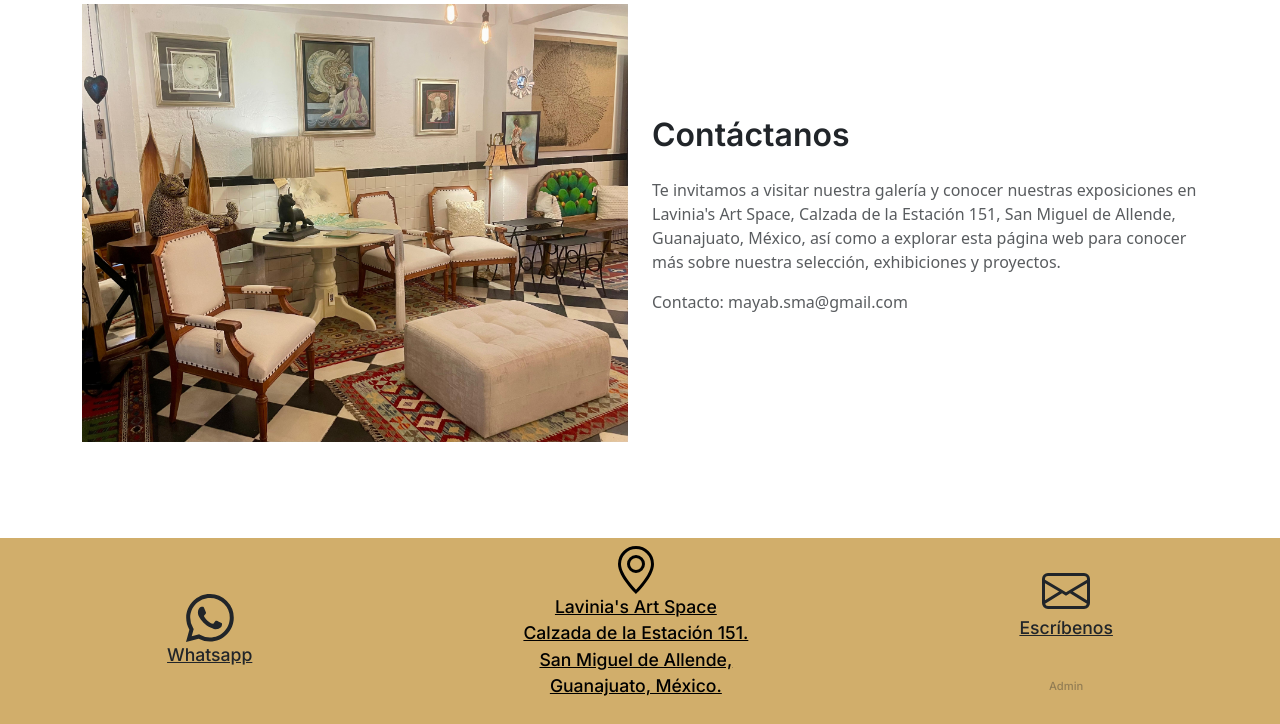
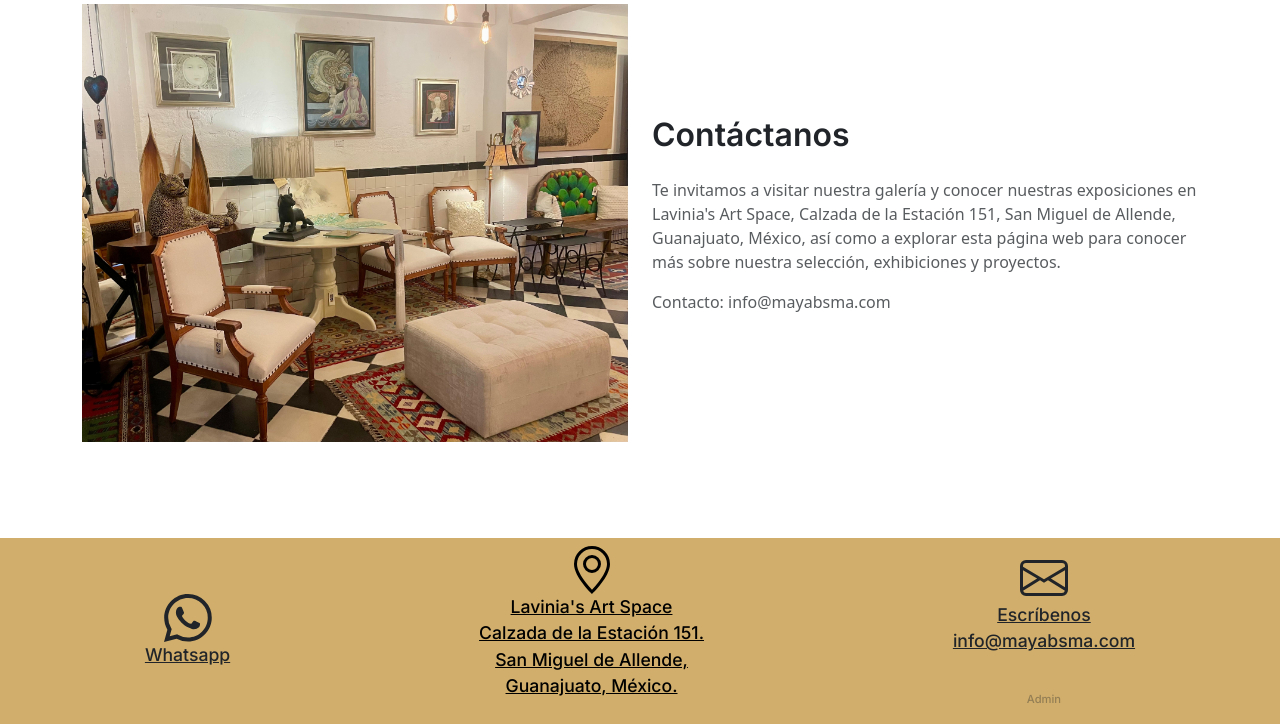
Before and after one commit to salva17ga/Mayab-app, a Django app: page /about in a window 1280 px wide. Shown: the part 1869-2593 px from the top of the page. Run offline with Django 5.2, Linux system fonts and the light colour scheme.

Commit message:
mail corrected to @mayabsma.com domain

```diff
--- a/apps/portal/templates/portal/about.html
+++ b/apps/portal/templates/portal/about.html
@@ -139,7 +139,7 @@
             </p>
 
             <p class="text-muted">
-                Contacto: mayab.sma@gmail.com
+                Contacto: info@mayabsma.com
             </p>
 
 
--- a/templates/base.html
+++ b/templates/base.html
@@ -104,7 +104,7 @@
     </div>
 
     <div class="footer-element">
-      <a href="mailto:mayab.sma@gmail.com" style="color: inherit">
+      <a href="info@mayabsma.com" style="color: inherit">
         <div class="footer-icon">
           <svg xmlns="http://www.w3.org/2000/svg" fill="currentColor" class="bi bi-envelope" viewBox="0 0 16 16">
             <path
@@ -112,7 +112,8 @@
           </svg>
         </div>
         <div class="footer-text">
-          Escríbenos
+          Escríbenos <br>
+          info@mayabsma.com
         </div>
       </a>
       <br>
```
